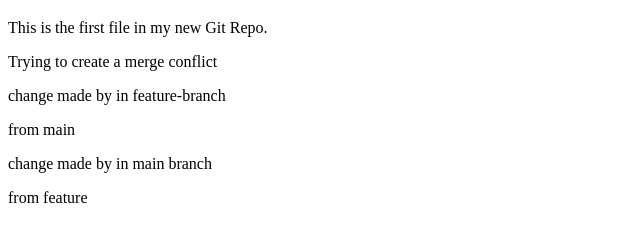
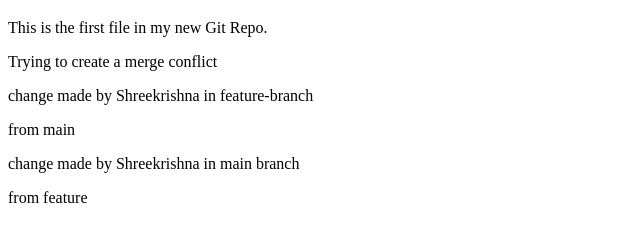
Before and after one commit to shreekrishna-jpg/Lab-5a_Resolving_Merge_Conflicts_CSD, a plain HTML site: page index.html in a window 1280 px wide. Shown: the part 61-302 px from the top of the page, without its empty margins (0-640 px from the left). Drawn offline with Linux system fonts and the light colour scheme.

Commit message:
Update index.html

```diff
--- a/index.html
+++ b/index.html
@@ -8,9 +8,9 @@
 <h1>Lab-5a_Resolving_Merge_Conflicts</h1>
 <p>This is the first file in my new Git Repo.</p>
 <p>Trying to create a merge conflict</p>
-<p>change made by  in feature-branch</p>
+<p>change made by Shreekrishna in feature-branch</p>
 <p> from main</p>
-<p>change made by  in main branch</p>
+<p>change made by Shreekrishna in main branch</p>
 <p>from feature</p>
 <!-- deleted a line here <p>line added from feature branch</p> -->
 </body>
```
